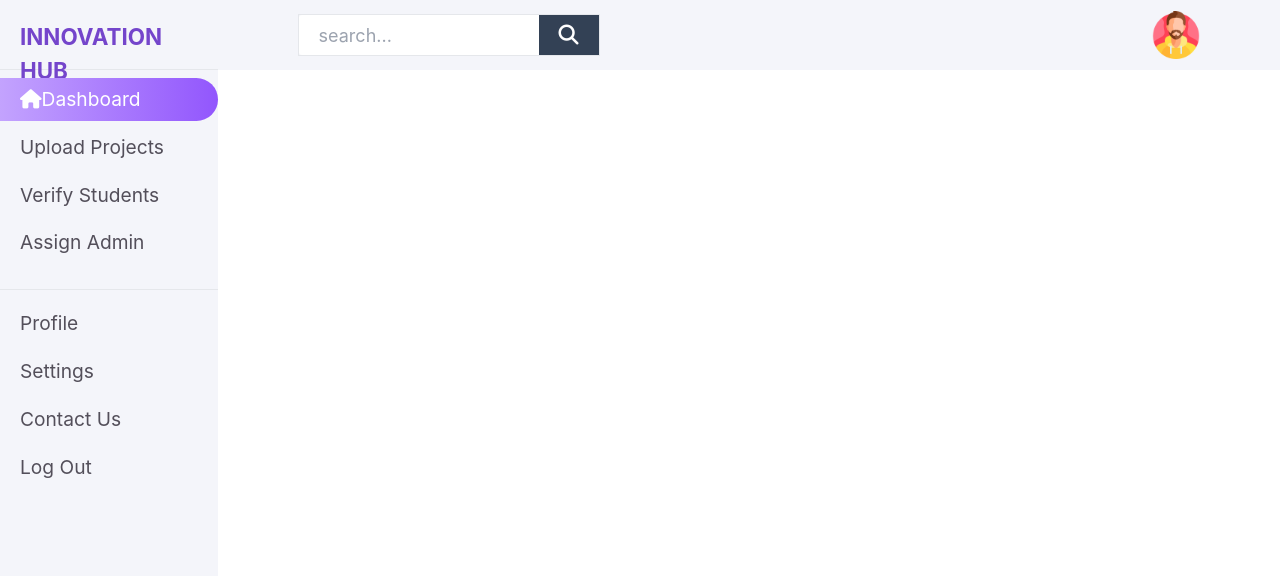
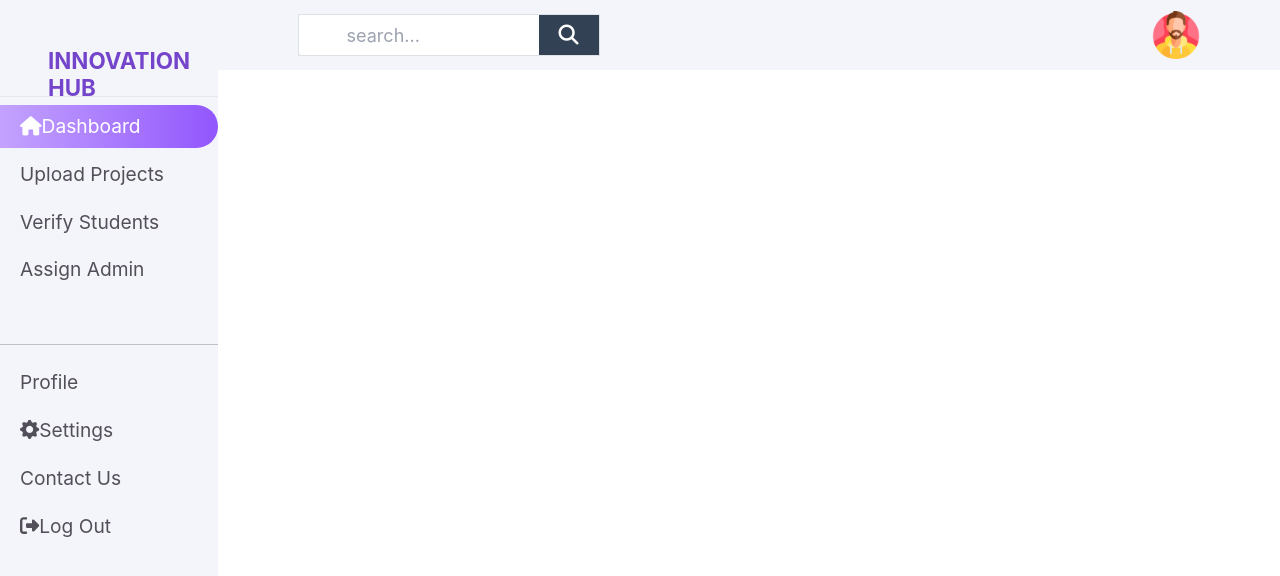
Before and after one commit to FutureGadgetLaboratory-FGL/innovation-hub, a React (Create React App) app in the folder client/: page / in a window 1280 px wide. Shown: the top 576 px of the page. Built offline with nearby package versions, Linux system fonts and the light colour scheme; the HTML template or start-up script is replaced by a standard one.

Commit message:
Added bootstrap and fontawesome icons

```diff
--- a/client/public/index.html
+++ b/client/public/index.html
@@ -8,6 +8,8 @@
       name="description"
       content="Web site created using create-react-app"
     />
+    <link href="https://cdn.jsdelivr.net/npm/bootstrap@5.3.2/dist/css/bootstrap.min.css" rel="stylesheet"
+      integrity="sha384-T3c6CoIi6uLrA9TneNEoa7RxnatzjcDSCmG1MXxSR1GAsXEV/Dwwykc2MPK8M2HN" crossorigin="anonymous">
     <link rel="manifest" href="%PUBLIC_URL%/manifest.json" />
     <title>SIH - Student Innovation Hub</title>
   </head>
--- a/client/src/App.js
+++ b/client/src/App.js
@@ -1,6 +1,13 @@
-
 import Sidebar from './components/sidebar/Sidebar';
 import Nav from './components/nav/Nav';
+import 'bootstrap-icons/font/bootstrap-icons.css';
+import { library } from '@fortawesome/fontawesome-svg-core'
+import { fas } from '@fortawesome/free-solid-svg-icons'
+import { faTwitter, faFontAwesome } from '@fortawesome/free-brands-svg-icons'
+
+library.add(fas, faTwitter, faFontAwesome)
+
+
 function App() {
   return (
 		<div className="flex ">
--- a/client/src/components/sidebar/Sidebar.jsx
+++ b/client/src/components/sidebar/Sidebar.jsx
@@ -1,4 +1,5 @@
-
+import React from "react";
+import { FontAwesomeIcon } from "@fortawesome/react-fontawesome";
 
 const Sidebar = () => {
 	return (
@@ -25,12 +26,14 @@ const Sidebar = () => {
 					<a href="/">Profile</a>
 				</li>
 				<li className="text-[#534f5a] text-[1.2rem] font-normal w-full mb-[5px] pl-5 pt-[7px] pb-[7px] hover:cursor-pointer hover:bg-[#cccdd1] hover:rounded-[0_50px_50px_0] active:text-[white] active:bg-gradient-to-r active: from-accent-lpurple active: to-accent-dpurple">
+					<i className="bi bi-gear-fill"></i>
 					<a href="/">Settings</a>
 				</li>
 				<li className="text-[#534f5a] text-[1.2rem] font-normal w-full mb-[5px] pl-5 pt-[7px] pb-[7px] hover:cursor-pointer hover:bg-[#cccdd1] hover:rounded-[0_50px_50px_0] active:text-[white] active:bg-gradient-to-r active: from-accent-lpurple active: to-accent-dpurple">
 					<a href="/">Contact Us</a>
 				</li>
 				<li className="text-[#534f5a] text-[1.2rem] font-normal w-full mb-[5px] pl-5 pt-[7px] pb-[7px] hover:cursor-pointer hover:bg-[#cccdd1] hover:rounded-[0_50px_50px_0] active:text-[white] active:bg-gradient-to-r active: from-accent-lpurple active: to-accent-dpurple">
+					<FontAwesomeIcon icon="sign-out-alt" />
 					<a href="/">Log Out</a>
 				</li>
 			</ul>
```
Also changed, not shown: client/package.json (+8 -0 lines).
